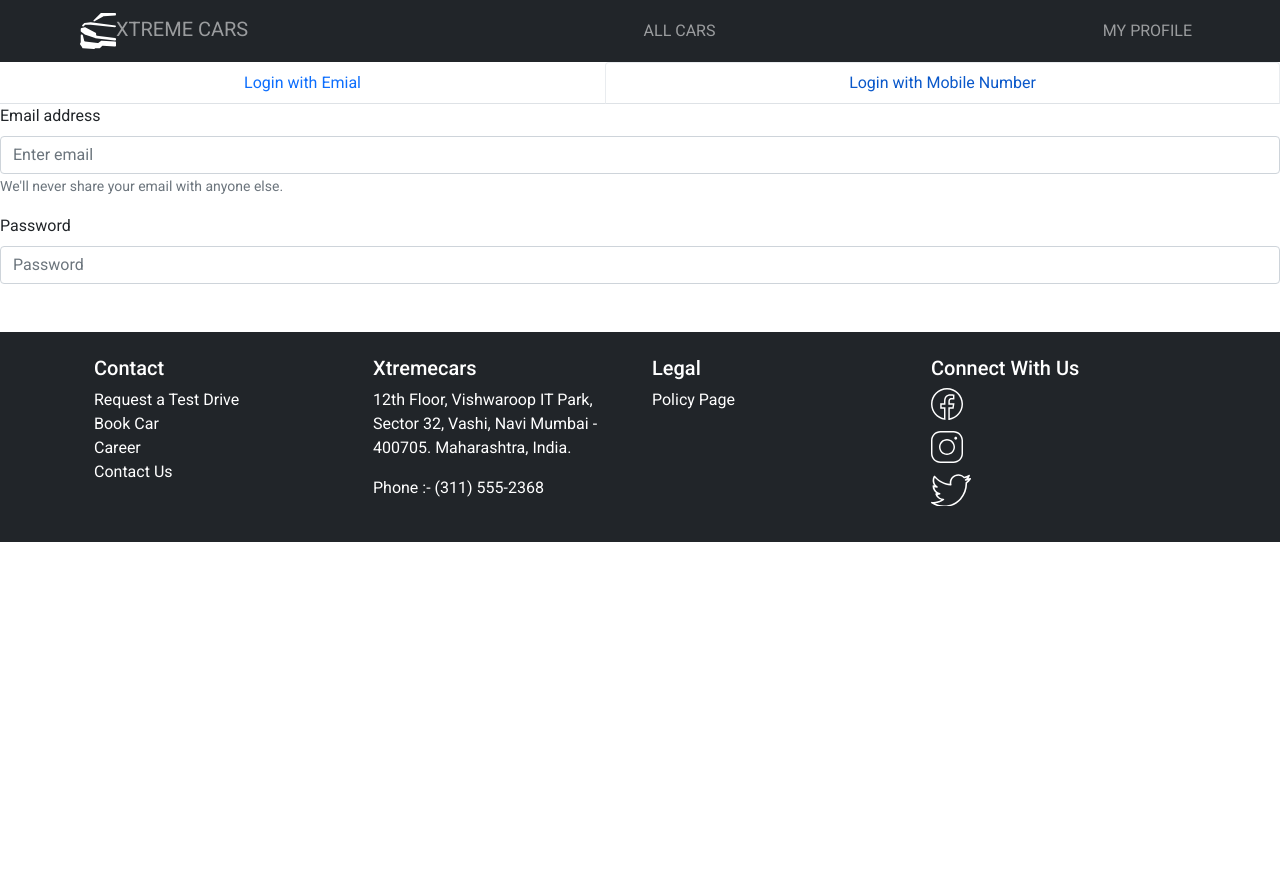
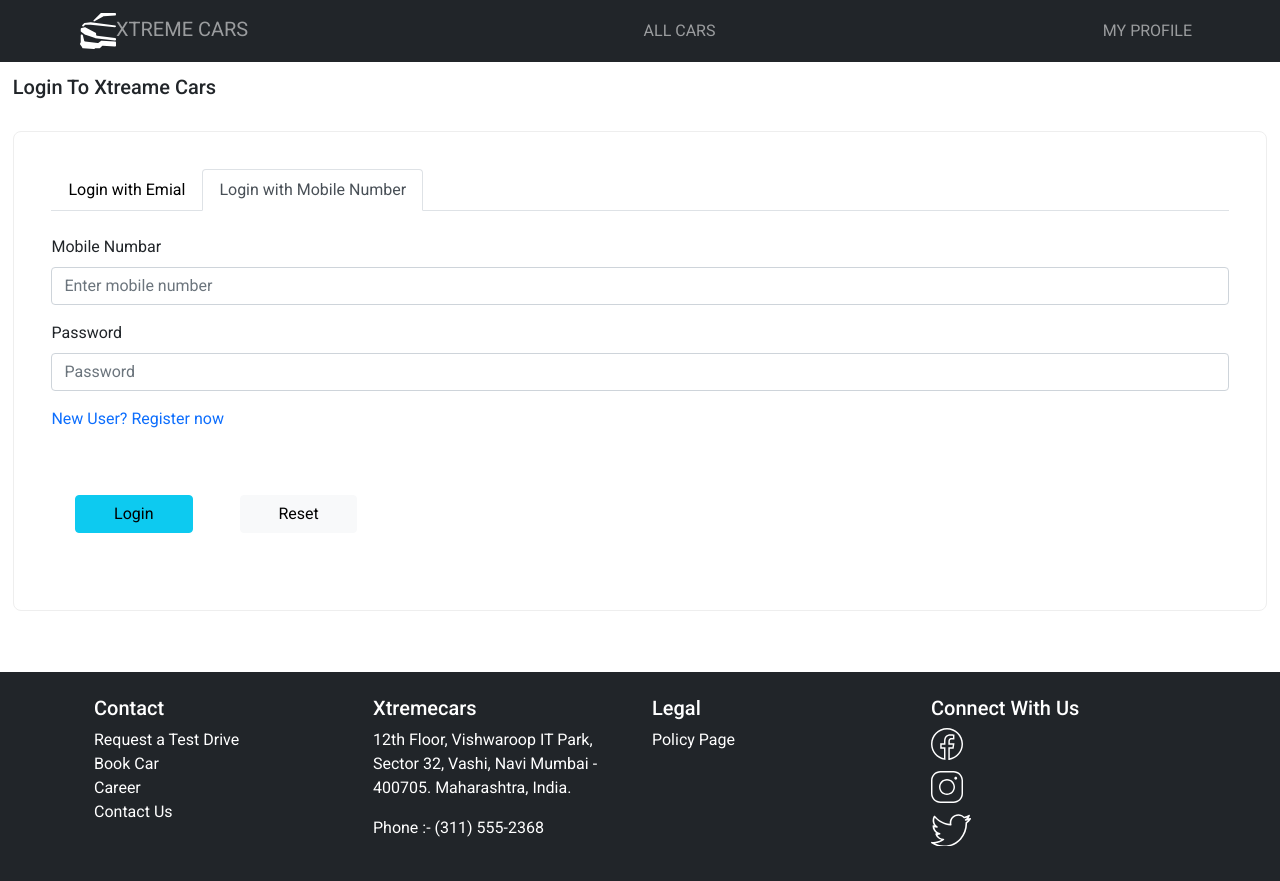
Before and after one commit to DteTRPod3/TRTraining_FinalAssignment, a React (Create React App) app: page /login in a window 1280 px wide. Both pictures are taken after a click on the button "Login with Mobile Number". Before the commit the page ends 800 px from the top, so only its background shows below. Built offline with nearby package versions, Linux system fonts and the light colour scheme.

Commit message:
Form validation

```diff
--- a/src/pages/Login/Login.scss
+++ b/src/pages/Login/Login.scss
@@ -0,0 +1,42 @@
+@import "../../themes/colors.scss";
+@import "../../themes/theme.scss";
+
+.login-div {
+  padding: 1%;
+  display: flex;
+  flex-direction: column;
+  justify-content: center;
+  font-family: $font-family-roboto;
+  a.nav-link {
+    color: $black;
+    text-decoration: none;
+  }
+  form {
+    border: 1px groove;
+    border-radius: 0.5rem;
+    max-width: 100%;
+    padding: 3%;
+    .register-link {
+      text-decoration: none;
+    }
+    .register-link:hover {
+      text-decoration: underline;
+    }
+    button {
+      width: 10%;
+      margin: 2%;
+    }
+  }
+}
+
+/* Chrome, Safari, Edge, Opera */
+input::-webkit-outer-spin-button,
+input::-webkit-inner-spin-button {
+  -webkit-appearance: none;
+  margin: 0;
+}
+
+/* Firefox */
+input[type="number"] {
+  -moz-appearance: textfield;
+}
--- a/src/pages/Login/Login.tsx
+++ b/src/pages/Login/Login.tsx
@@ -1,34 +1,143 @@
-import React, { useEffect } from "react";
-import { Form, Nav } from "react-bootstrap";
+import React, { useEffect, useState } from "react";
+import "./Login.scss";
+import { Button, Form, Nav } from "react-bootstrap";
+import { Link, useNavigate } from "react-router-dom";
+import { useForm } from "react-hook-form";
+import { contactpattern, emailpattern } from "../../constants";
 
 function Login() {
+  const [tabState, SetTabState] = useState("with-email");
+  const [userMainField, setuserMainField] = useState("Email address");
+  const navigate = useNavigate();
+
+  const {
+    register,
+    handleSubmit,
+    formState: { errors },
+  } = useForm({
+    mode: "onSubmit",
+  });
+
   useEffect(() => {
     document.title = "Xtreme Cars | Login Page";
   }, []);
+
+  const handleTabSwitch = (selectedKey: any) => {
+    SetTabState(`${selectedKey}`);
+  };
+
+  useEffect(() => {
+    if (tabState === "with-email") {
+      setuserMainField("Email address");
+    } else {
+      setuserMainField("Mobile Number");
+    }
+  }, [tabState]);
+
+  const onFormSubmit = () => {
+    navigate("/home");
+  };
+
   return (
     <div className="login-div">
-      <Form>
-        <Nav variant="tabs" fill>
+      <h5>Login To Xtreame Cars</h5>
+      <br />
+      <Form className="login-form" onSubmit={handleSubmit(onFormSubmit)}>
+        <Nav
+          variant="tabs"
+          defaultActiveKey="with-email"
+          activeKey={tabState}
+          onSelect={handleTabSwitch}
+        >
           <Nav.Item>
-            <Nav.Link>Login with Emial</Nav.Link>
+            <Nav.Link eventKey="with-email">Login with Emial</Nav.Link>
           </Nav.Item>
           <Nav.Item>
-            <Nav.Link>Login with Mobile Number</Nav.Link>
+            <Nav.Link eventKey="with-mobile">Login with Mobile Number</Nav.Link>
           </Nav.Item>
         </Nav>
+        <br />
+
         <Form.Group>
-          <Form.Group className="mb-3" controlId="formBasicEmail">
-            <Form.Label>Email address</Form.Label>
-            <Form.Control type="email" placeholder="Enter email" />
-            <Form.Text className="text-muted">
-              We'll never share your email with anyone else.
-            </Form.Text>
-          </Form.Group>
-
+          {tabState === "with-email" && (
+            <Form.Group className="mb-3" controlId="formBasicEmail">
+              <Form.Label>{userMainField}</Form.Label>
+              <Form.Control
+                type="email"
+                placeholder="Enter email"
+                {...register("email", {
+                  required: "Email is required",
+                  pattern: {
+                    value: emailpattern,
+                    message: "Invalid email address",
+                  },
+                })}
+              />
+              {errors.email && (
+                <p className="text-danger" data-testid="name-error">
+                  {errors.email.message}
+                </p>
+              )}
+            </Form.Group>
+          )}
+          {tabState === "with-mobile" && (
+            <Form.Group className="mb-3" controlId="formBasicMobile">
+              <Form.Label>Mobile Numbar</Form.Label>
+              <Form.Control
+                type="number"
+                placeholder="Enter mobile number"
+                pattern={contactpattern}
+                {...register("mobile", {
+                  required: "Mobile number is required",
+                  minLength: {
+                    value: 10,
+                    message: "Mobile number cannot be less than 10 digits",
+                  },
+                  maxLength: {
+                    value: 10,
+                    message: "Mobile number cannot be more than 10 digits",
+                  },
+                  pattern: {
+                    value: /^[6-9]\d{9}$/,
+                    message: "Invalid Mobile number",
+                  },
+                })}
+              />
+              {errors.mobile && (
+                <p className="text-danger" data-testid="name-error">
+                  {errors.mobile.message}
+                </p>
+              )}
+            </Form.Group>
+          )}
           <Form.Group className="mb-3" controlId="formBasicPassword">
             <Form.Label>Password</Form.Label>
-            <Form.Control type="password" placeholder="Password" />
+            <Form.Control
+              type="password"
+              placeholder="Password"
+              {...register("password", { required: "Password is rquired" })}
+            />
+            {errors.password && (
+              <p className="text-danger" data-testid="name-error">
+                {errors.password.message}
+              </p>
+            )}
           </Form.Group>
+        </Form.Group>
+
+        <Form.Group className="mb-3" controlId="linkToSignup">
+          <Link to="/" className="register-link">
+            New User? Register now
+          </Link>
+        </Form.Group>
+        <br />
+        <Form.Group className="mb-3" controlId="buttonGrp">
+          <Button variant="info" type="submit">
+            Login
+          </Button>
+          <Button variant="light" type="button">
+            Reset
+          </Button>
         </Form.Group>
       </Form>
     </div>
```
